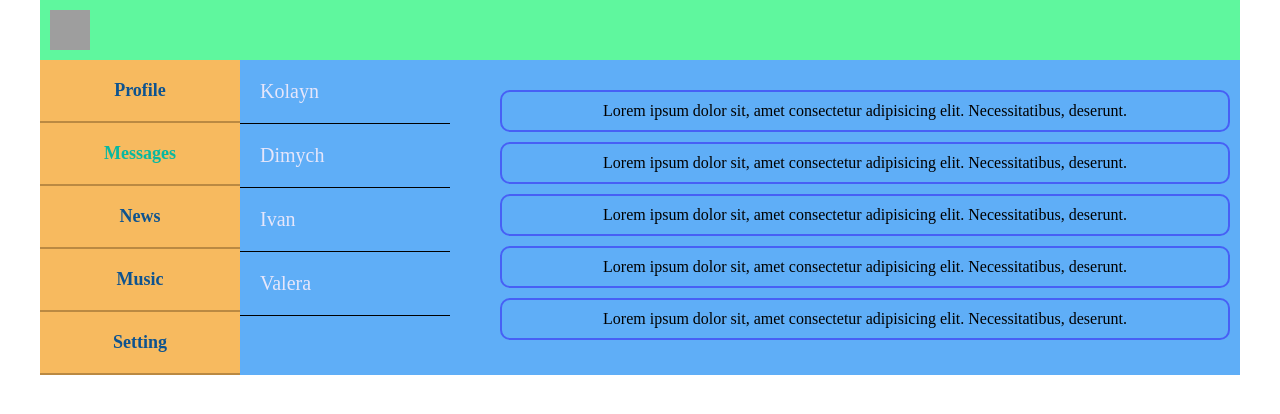
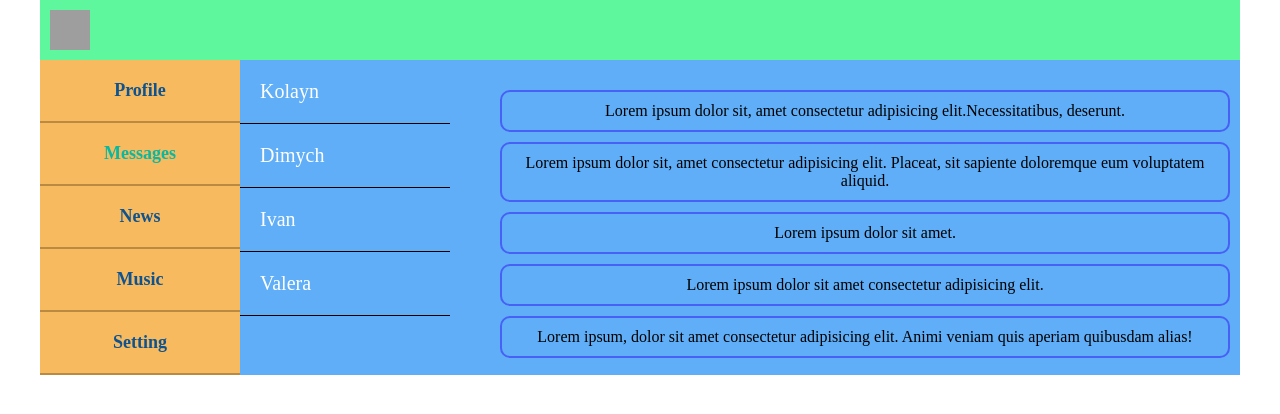
Before and after one commit to Khvostov-Nik/Learn_React, a React (Create React App) app: page /Dialogs in a window 1280 px wide. Shown: the top 414 px of the page. Built offline with nearby package versions, Linux system fonts and the light colour scheme; grey boxes are pictures that could not be loaded.

Commit message:
вынесл данные в объекты

```diff
--- a/src/Component/Dialogs/Dialogs.jsx
+++ b/src/Component/Dialogs/Dialogs.jsx
@@ -4,26 +4,35 @@ import s from "./Dialogs.module.css";
 import Messages from "./Messages";
 
 const Dialogs = (props) => {
+  let dialogsData = [
+    { id: 1, name: "Kolayn" },
+    { id: 2, name: "Dimych" },
+    { id: 3, name: "Ivan" },
+    { id: 4, name: "Valera" },
+  ];
+  let MessagesData = [
+    {id: 1, message: "Lorem ipsum dolor sit, amet consectetur adipisicing elit.Necessitatibus, deserunt.",},
+    {id: 2, message: "Lorem ipsum dolor sit, amet consectetur adipisicing elit. Placeat, sit sapiente doloremque eum voluptatem aliquid.",},
+    {id: 3, message: "Lorem ipsum dolor sit amet." },
+    {id: 4, message: "Lorem ipsum dolor sit amet consectetur adipisicing elit.",},
+    {id: 5, message: "Lorem ipsum, dolor sit amet consectetur adipisicing elit. Animi veniam quis aperiam quibusdam alias!",},
+  ];
+
   return (
     <div className={s.dialogs}>
       <div className={s.dialogs_items}>
-        <Dialog name="Kolayn" id="1" />
-        <Dialog name="Dimych" id="2" />
-        <Dialog name="Ivan" id="3" />
-        <Dialog name="Valera" id="4" />
+        <Dialog id={dialogsData[0].id} name={dialogsData[0].name} />
+        <Dialog id={dialogsData[1].id} name={dialogsData[1].name} />
+        <Dialog id={dialogsData[2].id} name={dialogsData[2].name} />
+        <Dialog id={dialogsData[3].id} name={dialogsData[3].name} />
       </div>
       <div className={s.messages}>
-        <Messages message="Lorem ipsum dolor sit, amet consectetur adipisicing elit.
-        Necessitatibus, deserunt." />
-        <Messages message="Lorem ipsum dolor sit, amet consectetur adipisicing elit.
-        Necessitatibus, deserunt." />
-        <Messages message="Lorem ipsum dolor sit, amet consectetur adipisicing elit.
-        Necessitatibus, deserunt." />
-        <Messages message="Lorem ipsum dolor sit, amet consectetur adipisicing elit.
-        Necessitatibus, deserunt." />
-        <Messages message="Lorem ipsum dolor sit, amet consectetur adipisicing elit.
-        Necessitatibus, deserunt." />
-        </div>
+        <Messages id={MessagesData[0].id} message={MessagesData[0].message} />
+        <Messages id={MessagesData[1].id} message={MessagesData[1].message} />
+        <Messages id={MessagesData[2].id} message={MessagesData[2].message} />
+        <Messages id={MessagesData[3].id} message={MessagesData[3].message} />
+        <Messages id={MessagesData[4].id} message={MessagesData[4].message} />
+      </div>
     </div>
   );
 };
--- a/src/Component/Dialogs/Dialogs.module.css
+++ b/src/Component/Dialogs/Dialogs.module.css
@@ -18,13 +18,14 @@
     display: block;
     padding: 20px;
     text-decoration: none;
-    color: lavender;
+    color: rgb(255, 255, 255);
     font-size: 20px;
 
 }
 
 .active {
     color: rgb(0, 0, 0);
+    font-weight: bold;
 }
 
 .messages {
--- a/src/Component/Profile/MyPosts/MyPosts.jsx
+++ b/src/Component/Profile/MyPosts/MyPosts.jsx
@@ -3,19 +3,22 @@ import s from "./MyPosts.module.css";
 import Post from "./Post/Post";
 
 const MyPosts = (props) => {
+  let myPosts = [
+    { id: 1, message: "Lorem ipsum dolor sit amet consectetur." , likeCount :'12'},
+    { id: 2, message: "Lorem ipsum dolor sit." , likeCount:'3'},
+  ];
   return (
     <div>
       <div className={s.add_post}>
         <div className={s.myPost_title}>my posts</div>
         <div>
           <textarea className={s.add_post__area}></textarea>
-
           <button className={s.add_post__btn}>Add Post</button>
         </div>
       </div>
       <div className={s.posts}>
-        <Post message="Hi! how are you?" />
-        <Post message="it's my first post" />
+        <Post message={myPosts[0].message} likeCount={myPosts[0].likeCount} />
+        <Post message={myPosts[1].message} likeCount={myPosts[1].likeCount} />
       </div>
     </div>
   );
--- a/src/Component/Profile/MyPosts/Post/Post.jsx
+++ b/src/Component/Profile/MyPosts/Post/Post.jsx
@@ -2,6 +2,7 @@ import React from "react";
 import s from "./Post.module.css";
 
 const Post = (props) => {
+
   return (
     <div className={s.item}>
       <img
@@ -11,7 +12,7 @@ const Post = (props) => {
       />
       {props.message}
       <div>
-        <span>Like</span>
+        <span>Like {props.likeCount}</span>
       </div>
     </div>
   );
```
